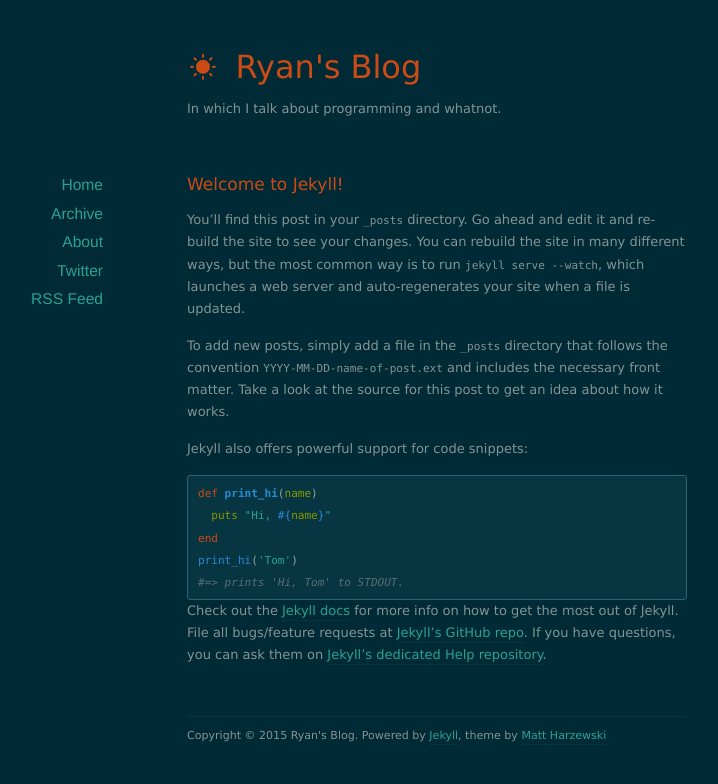
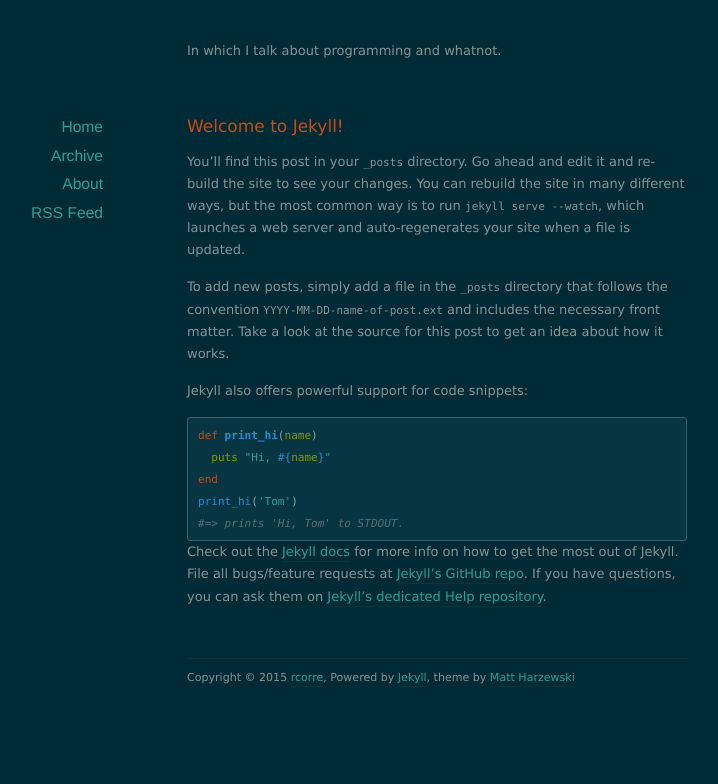
Before and after one commit to rcorre/rcorre.github.io, a Jekyll site: the page built from index.html, in a window 1280 px wide. Shown: the top 784 px of the page, without its empty margins (203-921 px from the left). Built offline with Jekyll 4.4.1, drawn with Linux system fonts in a browser that asks for light colours; nearby versions of some CDN libraries; the list of posts is cut into pages by our own code.

Commit message:
Personalize the default layout.

```diff
--- a/_config.yml
+++ b/_config.yml
@@ -1,5 +1,5 @@
 # Site settings
-name: Ryan's Blog
+name: rcorre
 title: Ryan's Blog
 email: ryan@rcorre.net
 description: > # this means to ignore newlines until "baseurl:"
--- a/_layouts/default.html
+++ b/_layouts/default.html
@@ -20,7 +20,6 @@
 
 
   <header id="header">
-    <h1><a href="/"><i class="icon-sun"></i> {{ site.name }}</a></h1>
     <p>{{ site.description }}</p>
   </header>
 
@@ -36,7 +35,6 @@
           <li><a href="/">Home</a></li>
           <li><a href="/archives">Archive</a></li>
           <li><a href="/about">About</a></li>
-          <li><a href="http://twitter.com/redwall_hp">Twitter</a></li>
           <li><a href="/feed.xml">RSS Feed</a></li>
         </ul>
       </nav>
@@ -55,7 +53,12 @@
 
 
   <footer id="footer">
-    <p class="copyright">Copyright &copy; {{ site.time | date: '%Y' }} {{ site.name }}. Powered by <a href="http://jekyllrb.com">Jekyll</a>, theme by <a href="http://www.webmaster-source.com">Matt Harzewski</a></p>
+    <p class="copyright">
+      Copyright &copy; {{ site.time | date: '%Y' }}
+      <a href="https://github.com/rcorre">rcorre</a>,
+      Powered by <a href="http://jekyllrb.com">Jekyll</a>,
+      theme by <a href="http://www.webmaster-source.com">Matt Harzewski</a>
+    </p>
   </footer>
 
 
```
Also changed, not shown: _layouts/post.html (line endings or trailing spaces).
